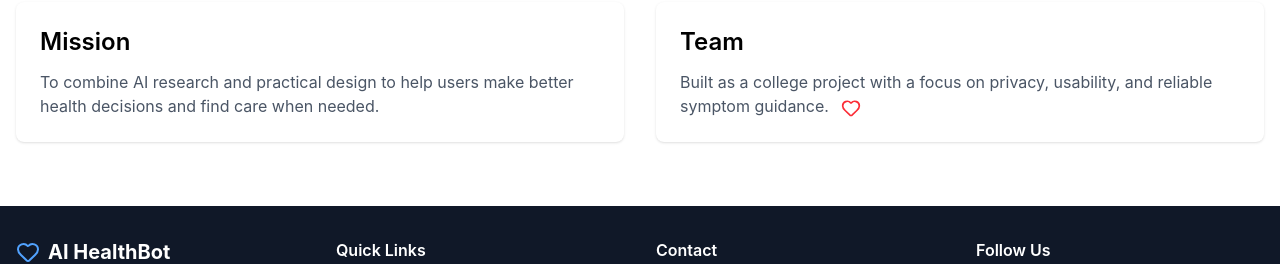
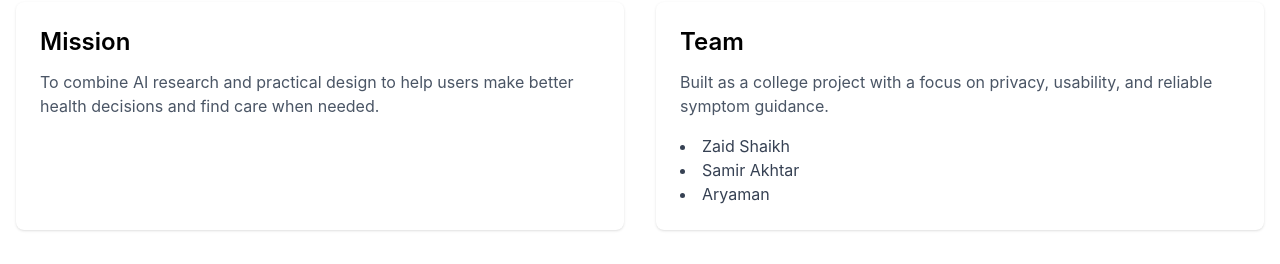
Before and after one commit to samirakhtar7/ai-healthcare-bot-system, a React (Vite) app: page /about in a window 1280 px wide. Shown: the part 350-614 px from the top of the page. Built offline with nearby package versions, Linux system fonts and the light colour scheme; no server answers.

Commit message:
feat: Add testing data for symptom checker, risk predictor, lab testing, and medication interaction checker; update About page with team members

```diff
--- a/src/pages/About.jsx
+++ b/src/pages/About.jsx
@@ -8,10 +8,9 @@ const About = () => {
         <Info className="h-12 w-12 text-blue-600 mx-auto mb-4" />
         <h1 className="text-4xl font-bold">About AI HealthBot</h1>
         <p className="text-gray-600 mt-4 max-w-2xl mx-auto">
-          AI HealthBot is a student-built project providing AI-driven
-          healthcare guidance, symptom analysis, and educational resources.
-          Our goal is to make health information accessible and easy to
-          understand.
+          AI HealthBot is a student-built project providing AI-driven healthcare
+          guidance, symptom analysis, and educational resources. Our goal is to
+          make health information accessible and easy to understand.
         </p>
       </div>
 
@@ -25,10 +24,15 @@ const About = () => {
         </div>
         <div className="bg-white p-6 rounded-lg shadow">
           <h2 className="text-2xl font-semibold mb-3">Team</h2>
-          <p className="text-gray-600">
-            Built as a college project with a focus on privacy, usability,
-            and reliable symptom guidance. <Heart className="inline h-5 w-5 text-red-500 ml-2" />
+          <p className="text-gray-600 mb-4">
+            Built as a college project with a focus on privacy, usability, and
+            reliable symptom guidance.
           </p>
+          <ul className="list-disc list-inside text-gray-700">
+            <li>Zaid Shaikh</li>
+            <li>Samir Akhtar</li>
+            <li>Aryaman</li>
+          </ul>
         </div>
       </section>
     </div>
--- a/src/pages/Dashboard.jsx
+++ b/src/pages/Dashboard.jsx
@@ -109,6 +109,9 @@ const Dashboard = () => {
             onBack={() => setActiveView("dashboard")}
           >
             <SymptomChecker />
+
+
+
           </FeatureWrapper>
         );
       case "risk":
```
Also changed, not shown: 1 other file (tests, documents, lock files or other folders).
